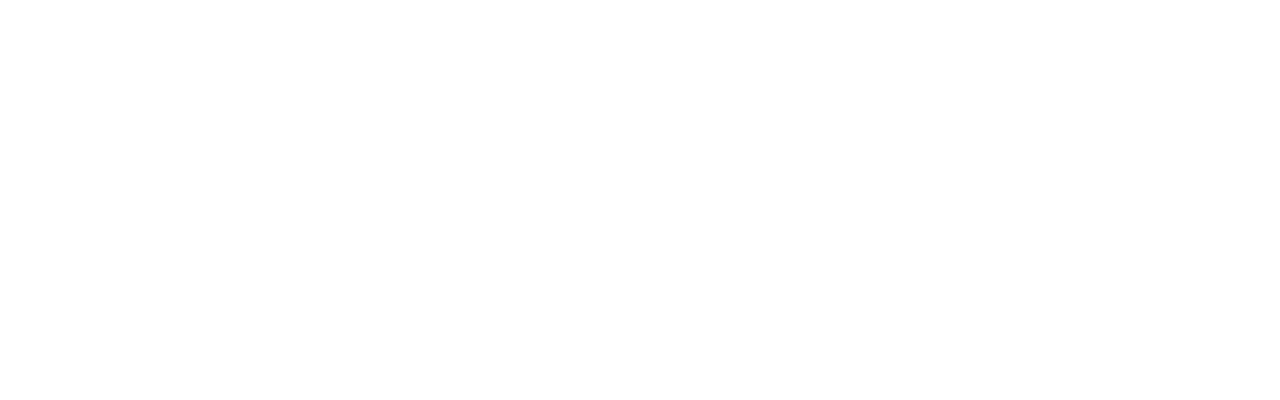
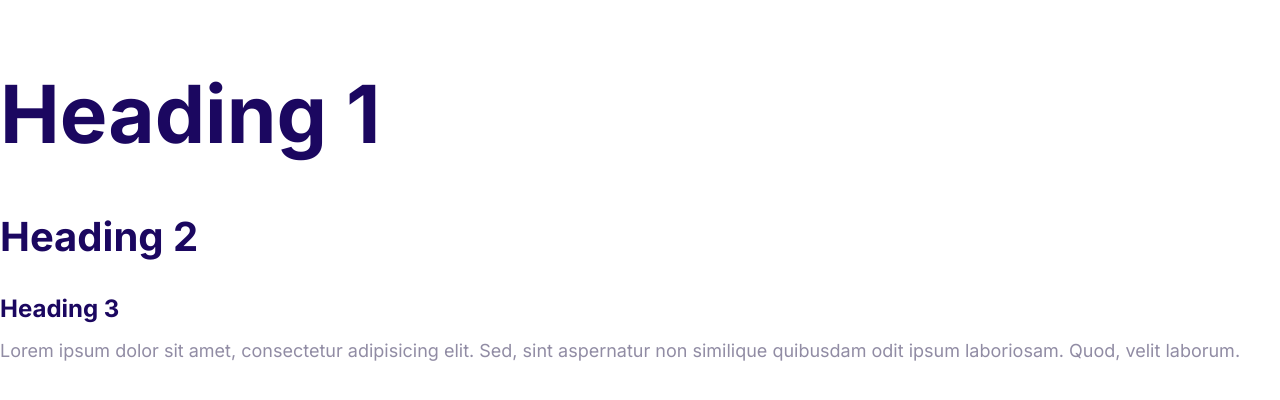
Before and after one commit to afrarods/HTML_CSS_Code-With-Mosh, a plain HTML site: page index.html in a window 1280 px wide. Drawn offline with Linux system fonts and the light colour scheme.

Commit message:
Define the styles for the fonts

```diff
--- a/css/styles.css
+++ b/css/styles.css
@@ -5,3 +5,57 @@
   --color-headings: #1b0760;
   --color-body: #918ca4;
 }
+
+html {
+  /* 62.5% of 16px = 10px */
+  font-size: 62.5%;
+}
+
+body {
+  font-family: Inter, Arial, Helvetica, sans-serif;
+  font-size: 2.4rem;
+  line-height: 1.5;
+  color: var(--color-body);
+}
+
+h1,
+h2,
+h3 {
+  color: var(--color-headings);
+  margin-bottom: 1rem;
+}
+
+h1 {
+  /* 1rem = 1 * font size of the html element */
+  font-size: 7rem;
+}
+
+h2 {
+  font-size: 4rem;
+}
+
+h3 {
+  font-size: 3rem;
+}
+
+p {
+  margin-top: 0;
+}
+
+@media screen and (min-width: 1024px) {
+  body {
+    font-size: 1.8rem;
+  }
+
+  h1 {
+    font-size: 8rem;
+  }
+
+  h2 {
+    font-size: 4rem;
+  }
+
+  h3 {
+    font-size: 2.4rem;
+  }
+}
--- a/index.html
+++ b/index.html
@@ -4,8 +4,23 @@
     <meta charset="UTF-8" />
     <meta name="viewport" content="width=device-width, initial-scale=1.0" />
     <title>Moshify Website</title>
+    <link rel="preconnect" href="https://fonts.googleapis.com" />
+    <link rel="preconnect" href="https://fonts.gstatic.com" crossorigin />
+    <link
+      href="https://fonts.googleapis.com/css2?family=Inter:wght@400;700&display=swap"
+      rel="stylesheet"
+    />
     <link rel="stylesheet" href="css/normalize.css" />
     <link rel="stylesheet" href="css/styles.css" />
   </head>
-  <body></body>
+  <body>
+    <h1>Heading 1</h1>
+    <h2>Heading 2</h2>
+    <h3>Heading 3</h3>
+    <p>
+      Lorem ipsum dolor sit amet, consectetur adipisicing elit. Sed, sint
+      aspernatur non similique quibusdam odit ipsum laboriosam. Quod, velit
+      laborum.
+    </p>
+  </body>
 </html>
```
